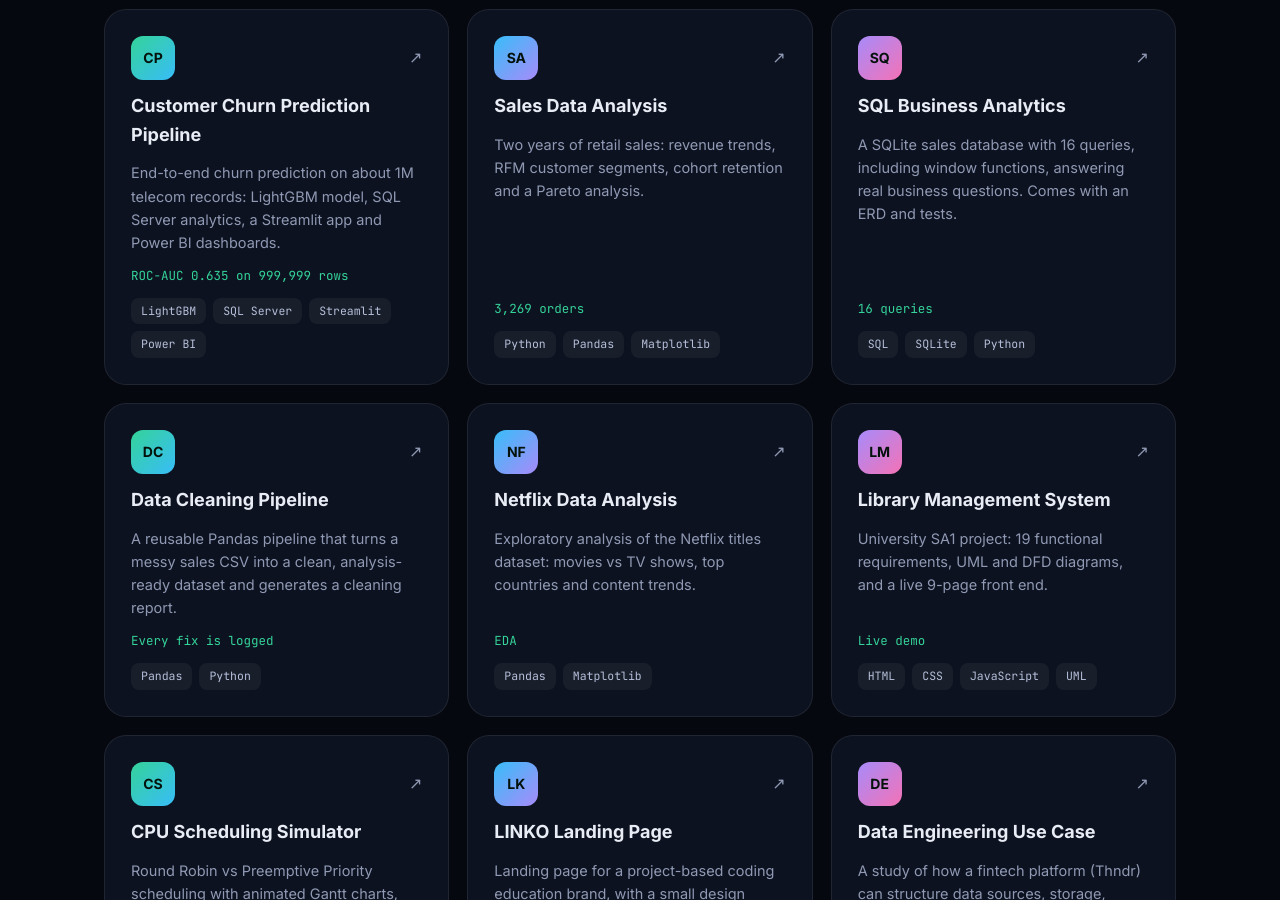
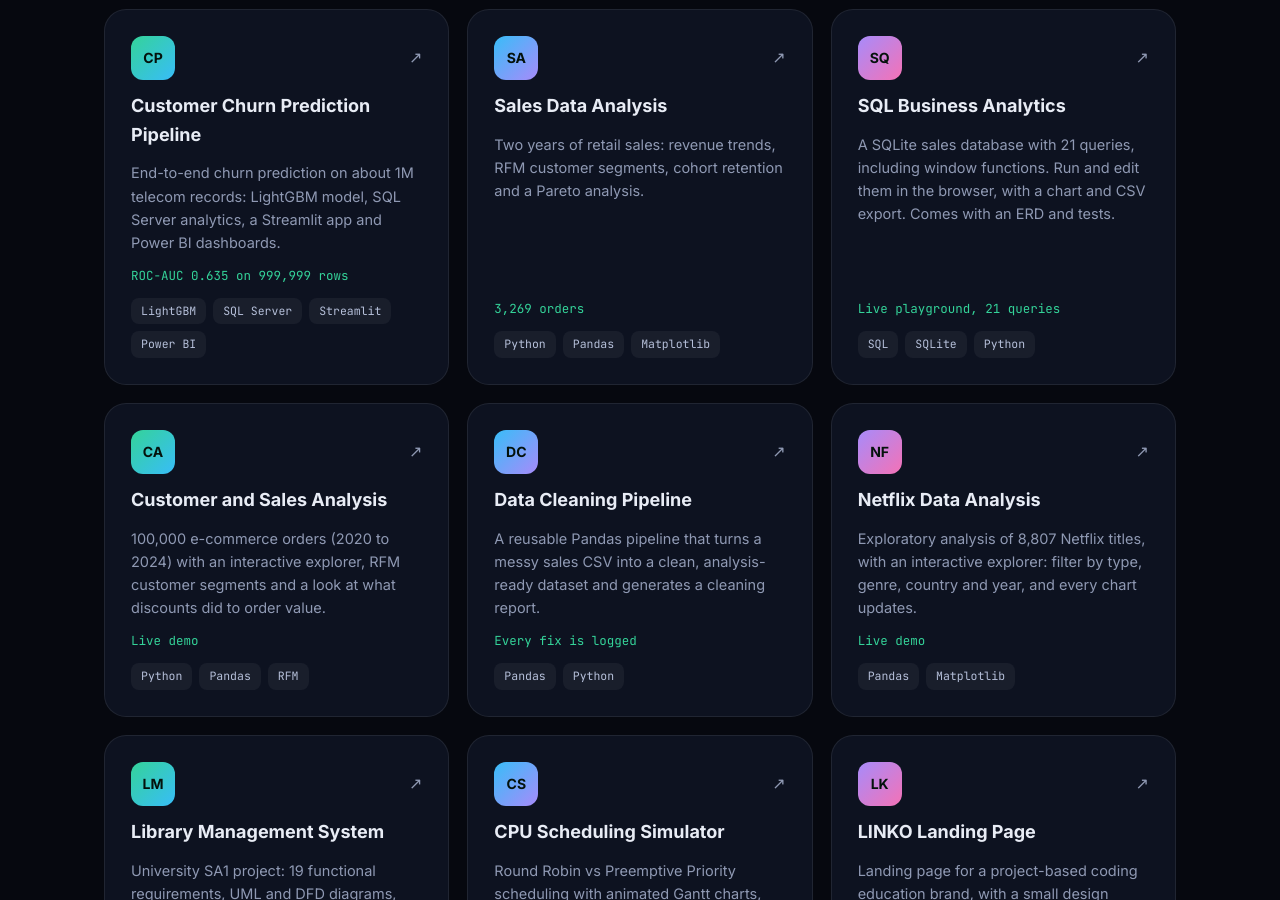
Before and after one commit to Hassan3443/Hassan3443.github.io, a plain HTML site: page index.html in a window 1280 px wide. Shown: the part 1900-2800 px from the top of the page. Drawn offline with Linux system fonts and the light colour scheme.

Commit message:
Portfolio: link live demos, add Customer and Sales Analysis card

```diff
--- a/index.html
+++ b/index.html
@@ -149,13 +149,14 @@ report = summarize(df)
  <div class="cards">
   <a class="card rv" data-c="ml" href="https://github.com/Hassan3443/Customer-Churn-Prediction-Pipeline" target="_blank" rel="noopener"><div class="top"><div class="ico">CP</div><span class="arrow">↗</span></div><h3>Customer Churn Prediction Pipeline</h3><p>End-to-end churn prediction on about 1M telecom records: LightGBM model, SQL Server analytics, a Streamlit app and Power BI dashboards.</p><div class="metric">ROC-AUC 0.635 on 999,999 rows</div><div class="tags"><span>LightGBM</span><span>SQL Server</span><span>Streamlit</span><span>Power BI</span></div></a>
   <a class="card rv" data-c="analysis" href="https://github.com/Hassan3443/sales-data-analysis" target="_blank" rel="noopener"><div class="top"><div class="ico">SA</div><span class="arrow">↗</span></div><h3>Sales Data Analysis</h3><p>Two years of retail sales: revenue trends, RFM customer segments, cohort retention and a Pareto analysis.</p><div class="metric">3,269 orders</div><div class="tags"><span>Python</span><span>Pandas</span><span>Matplotlib</span></div></a>
-  <a class="card rv" data-c="analysis" href="https://github.com/Hassan3443/sql-business-analytics" target="_blank" rel="noopener"><div class="top"><div class="ico">SQ</div><span class="arrow">↗</span></div><h3>SQL Business Analytics</h3><p>A SQLite sales database with 16 queries, including window functions, answering real business questions. Comes with an ERD and tests.</p><div class="metric">16 queries</div><div class="tags"><span>SQL</span><span>SQLite</span><span>Python</span></div></a>
+  <a class="card rv" data-c="analysis" href="https://hassan3443.github.io/sql-business-analytics/" target="_blank" rel="noopener"><div class="top"><div class="ico">SQ</div><span class="arrow">↗</span></div><h3>SQL Business Analytics</h3><p>A SQLite sales database with 21 queries, including window functions. Run and edit them in the browser, with a chart and CSV export. Comes with an ERD and tests.</p><div class="metric">Live playground, 21 queries</div><div class="tags"><span>SQL</span><span>SQLite</span><span>Python</span></div></a>
+  <a class="card rv" data-c="analysis" href="https://hassan3443.github.io/customer-sales-analysis/" target="_blank" rel="noopener"><div class="top"><div class="ico">CA</div><span class="arrow">↗</span></div><h3>Customer and Sales Analysis</h3><p>100,000 e-commerce orders (2020 to 2024) with an interactive explorer, RFM customer segments and a look at what discounts did to order value.</p><div class="metric">Live demo</div><div class="tags"><span>Python</span><span>Pandas</span><span>RFM</span></div></a>
   <a class="card rv" data-c="analysis" href="https://github.com/Hassan3443/data-cleaning-pipeline" target="_blank" rel="noopener"><div class="top"><div class="ico">DC</div><span class="arrow">↗</span></div><h3>Data Cleaning Pipeline</h3><p>A reusable Pandas pipeline that turns a messy sales CSV into a clean, analysis-ready dataset and generates a cleaning report.</p><div class="metric">Every fix is logged</div><div class="tags"><span>Pandas</span><span>Python</span></div></a>
-  <a class="card rv" data-c="analysis" href="https://github.com/Hassan3443/netflix-data-analysis" target="_blank" rel="noopener"><div class="top"><div class="ico">NF</div><span class="arrow">↗</span></div><h3>Netflix Data Analysis</h3><p>Exploratory analysis of the Netflix titles dataset: movies vs TV shows, top countries and content trends.</p><div class="metric">EDA</div><div class="tags"><span>Pandas</span><span>Matplotlib</span></div></a>
+  <a class="card rv" data-c="analysis" href="https://hassan3443.github.io/netflix-data-analysis/" target="_blank" rel="noopener"><div class="top"><div class="ico">NF</div><span class="arrow">↗</span></div><h3>Netflix Data Analysis</h3><p>Exploratory analysis of 8,807 Netflix titles, with an interactive explorer: filter by type, genre, country and year, and every chart updates.</p><div class="metric">Live demo</div><div class="tags"><span>Pandas</span><span>Matplotlib</span></div></a>
   <a class="card rv" data-c="web" href="https://hassan3443.github.io/library-management-system/" target="_blank" rel="noopener"><div class="top"><div class="ico">LM</div><span class="arrow">↗</span></div><h3>Library Management System</h3><p>University SA1 project: 19 functional requirements, UML and DFD diagrams, and a live 9-page front end.</p><div class="metric">Live demo</div><div class="tags"><span>HTML</span><span>CSS</span><span>JavaScript</span><span>UML</span></div></a>
   <a class="card rv" data-c="web" href="https://hassan3443.github.io/cpu-scheduling-project/" target="_blank" rel="noopener"><div class="top"><div class="ico">CS</div><span class="arrow">↗</span></div><h3>CPU Scheduling Simulator</h3><p>Round Robin vs Preemptive Priority scheduling with animated Gantt charts, waiting, turnaround and response time metrics.</p><div class="metric">Live demo</div><div class="tags"><span>JavaScript</span><span>ES Modules</span></div></a>
   <a class="card rv" data-c="web" href="https://linko-web-ochre.vercel.app" target="_blank" rel="noopener"><div class="top"><div class="ico">LK</div><span class="arrow">↗</span></div><h3>LINKO Landing Page</h3><p>Landing page for a project-based coding education brand, with a small design system and motion effects.</p><div class="metric">Live site</div><div class="tags"><span>Next.js</span><span>React</span><span>TypeScript</span><span>Tailwind</span></div></a>
-  <a class="card rv" data-c="analysis" href="https://github.com/Hassan3443/data-engineering-use-cases" target="_blank" rel="noopener"><div class="top"><div class="ico">DE</div><span class="arrow">↗</span></div><h3>Data Engineering Use Case</h3><p>A study of how a fintech platform (Thndr) can structure data sources, storage, processing and serving layers.</p><div class="metric">Pipeline design</div><div class="tags"><span>Data lake</span><span>Warehouse</span><span>Batch + real time</span></div></a>
+  <a class="card rv" data-c="analysis" href="https://hassan3443.github.io/data-engineering-use-cases/" target="_blank" rel="noopener"><div class="top"><div class="ico">DE</div><span class="arrow">↗</span></div><h3>Data Engineering Use Case</h3><p>A study of how a fintech platform (Thndr) can structure its data layers, plus a runnable mini pipeline on synthetic data with validation, a warehouse and quality checks.</p><div class="metric">Live demo, 5/5 checks pass</div><div class="tags"><span>Data lake</span><span>Warehouse</span><span>Batch + real time</span></div></a>
  </div>
 </div></section>
 
```
